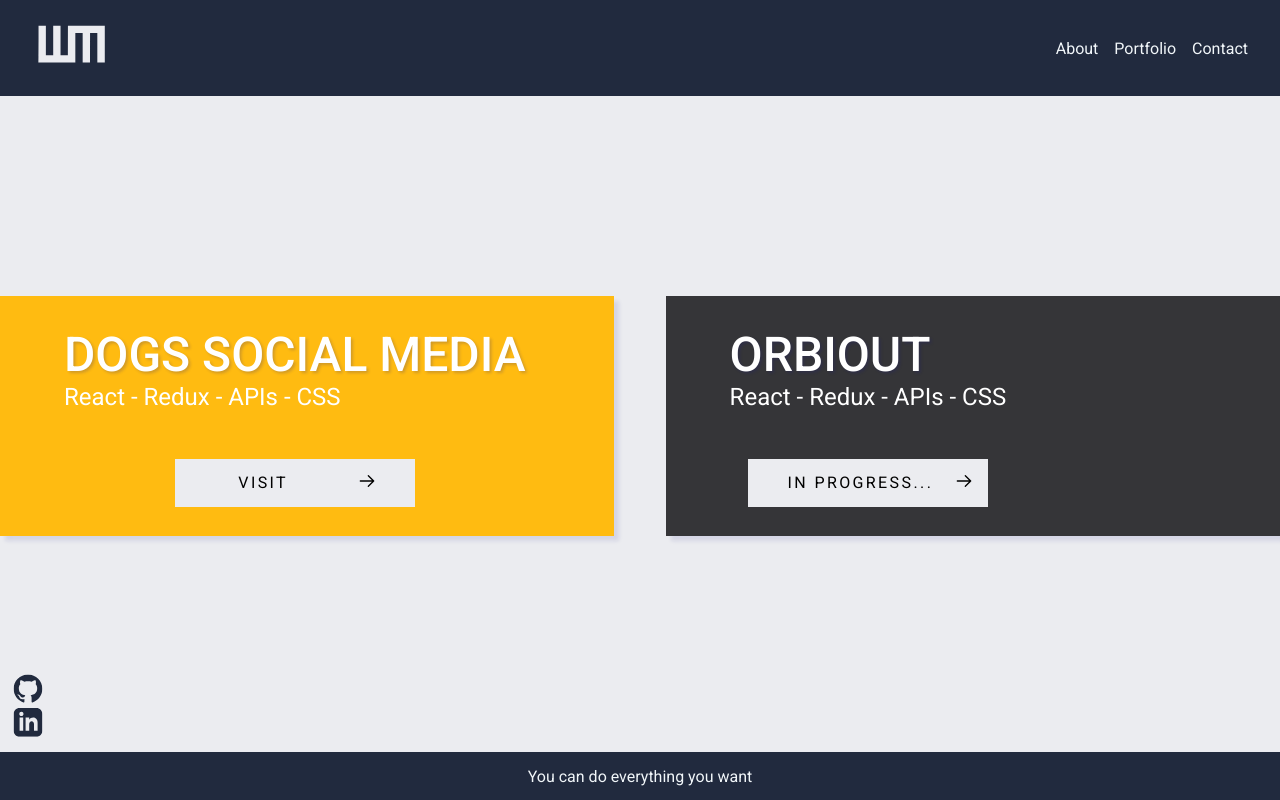
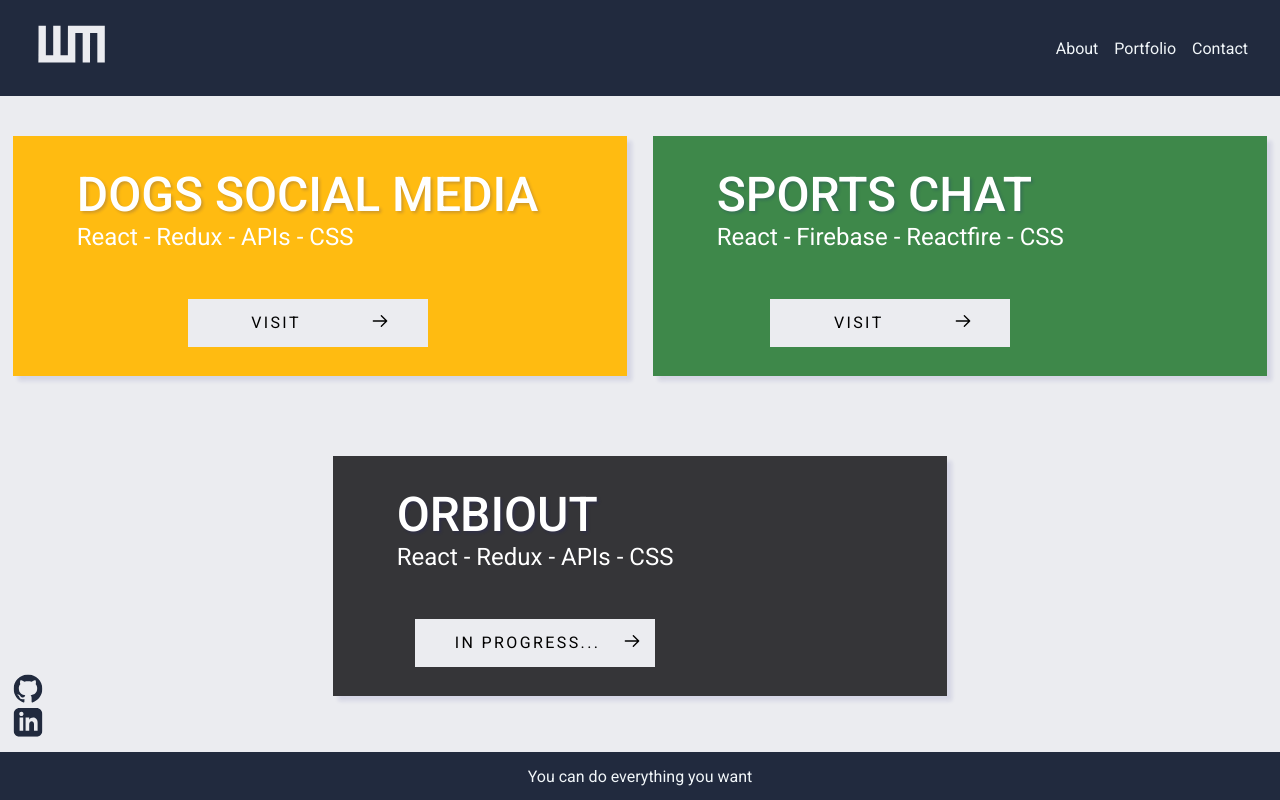
Before and after one commit to oMazzi/willianmaziero, a React (Create React App) app: page /portfolio in a window 1280 px wide. Built offline with nearby package versions, Linux system fonts and the light colour scheme.

Commit message:
third item added

```diff
--- a/src/components/Portfolio.js
+++ b/src/components/Portfolio.js
@@ -10,6 +10,13 @@ const Portfolio = () => {
       link: 'https://omazzi.github.io/dogs.socialmedia/',
       active: true,
       color: { 'background-color': '#FFBB11' },
+    },
+    {
+      name: 'SPORTS CHAT',
+      tech: 'React - Firebase - Reactfire - CSS',
+      link: 'https://omazzi.github.io/sports-chat-reactfire/',
+      active: true,
+      color: { 'background-color': '#3E884A' },
     },
     {
       name: 'ORBIOUT',
--- a/src/components/Portfolio.module.css
+++ b/src/components/Portfolio.module.css
@@ -1,8 +1,9 @@
 .grid {
   display: flex;
-  justify-content: space-between;
+  justify-content: space-around;
   align-items: center;
   height: 80vh;
+  flex-wrap: wrap;
 }
 
 .container {
```
